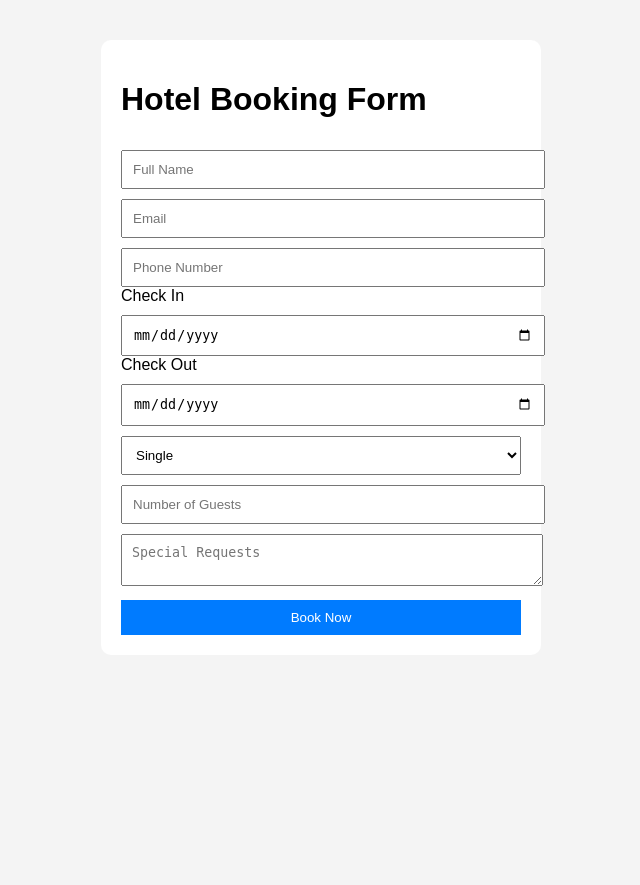
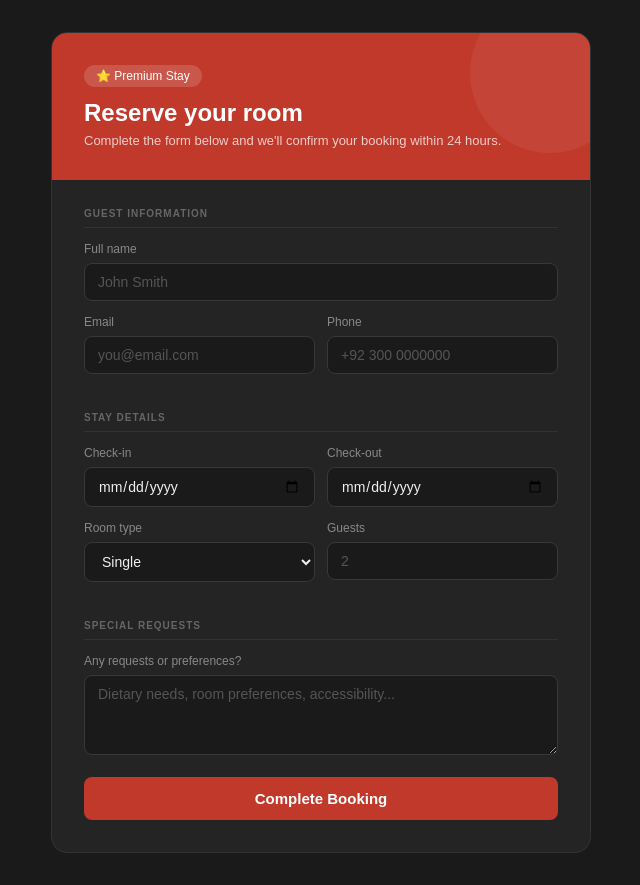
Before and after one commit to f2024408181-rgb/hotel-booking-project, a FastAPI app: page / in a window 1280 px wide. Shown: the whole page, without its empty margins (319-959 px from the left). Before the commit the page ends 635 px from the top, so only its background shows below. Run offline with FastAPI, Linux system fonts and the light colour scheme.

Commit message:
Redesigning

```diff
--- a/main.py
+++ b/main.py
@@ -22,8 +22,9 @@ async def home(request: Request):
     )
 
 
-@app.post("/book")
+@app.post("/book", response_class=HTMLResponse)
 async def book_hotel(
+    request: Request,
     full_name: str = Form(...),
     email: str = Form(...),
     phone: str = Form(...),
@@ -33,7 +34,6 @@ async def book_hotel(
     guests: Optional[int] = Form(None),
     requests: Optional[str] = Form(None)
 ):
-
     booking_data = {
         "full_name": full_name,
         "email": email,
@@ -47,6 +47,14 @@ async def book_hotel(
 
     booking_collection.insert_one(booking_data)
 
-    return {
-        "message": "Booking Submitted Successfully"
-    }
+    return templates.TemplateResponse(
+        request=request,
+        name="success.html",
+        context={
+            "full_name": full_name,
+            "room_type": room_type,
+            "check_in": check_in,
+            "check_out": check_out,
+            "guests": guests
+        }
+    )
--- a/static/style.css
+++ b/static/style.css
@@ -1,28 +1,234 @@
-body {
-    font-family: Arial;
-    background: #f4f4f4;
+* {
+    box-sizing: border-box;
+    margin: 0;
+    padding: 0;
 }
 
-.container {
-    width: 400px;
-    margin: auto;
-    margin-top: 40px;
-    background: white;
-    padding: 20px;
-    border-radius: 10px;
+body {
+    font-family: Arial, sans-serif;
+    background: #1a1a1a;
+    min-height: 100vh;
+    display: flex;
+    align-items: center;
+    justify-content: center;
+    padding: 2rem 1rem;
+}
+
+.card {
+    width: 100%;
+    max-width: 540px;
+    background: #242424;
+    border-radius: 16px;
+    overflow: hidden;
+    border: 1px solid #333;
+}
+
+.hero {
+    background: #C0392B;
+    padding: 2rem;
+    position: relative;
+    overflow: hidden;
+}
+
+.hero::before {
+    content: '';
+    position: absolute;
+    right: -40px;
+    top: -40px;
+    width: 160px;
+    height: 160px;
+    border-radius: 50%;
+    background: rgba(255, 255, 255, 0.06);
+}
+
+.hero-badge {
+    display: inline-block;
+    background: rgba(255, 255, 255, 0.15);
+    border-radius: 20px;
+    padding: 4px 12px;
+    font-size: 12px;
+    color: #fff;
+    margin-bottom: 12px;
+}
+
+.hero h1 {
+    font-size: 24px;
+    font-weight: 600;
+    color: #fff;
+    margin-bottom: 6px;
+}
+
+.hero p {
+    font-size: 13px;
+    color: rgba(255, 255, 255, 0.75);
+}
+
+.body {
+    padding: 1.75rem 2rem 2rem;
+}
+
+.section {
+    font-size: 10px;
+    font-weight: 600;
+    letter-spacing: 0.1em;
+    text-transform: uppercase;
+    color: #666;
+    margin-bottom: 14px;
+    margin-top: 1.5rem;
+    padding-bottom: 8px;
+    border-bottom: 1px solid #333;
+}
+
+.section:first-child {
+    margin-top: 0;
+}
+
+.row {
+    display: grid;
+    grid-template-columns: 1fr 1fr;
+    gap: 12px;
+}
+
+.field {
+    display: flex;
+    flex-direction: column;
+    gap: 7px;
+    margin-bottom: 14px;
+}
+
+.field label {
+    font-size: 12px;
+    font-weight: 500;
+    color: #888;
 }
 
 input,
 select,
-textarea,
-button {
+textarea {
     width: 100%;
-    padding: 10px;
-    margin-top: 10px;
+    padding: 10px 13px;
+    border: 1px solid #383838;
+    border-radius: 8px;
+    font-size: 14px;
+    background: #1a1a1a;
+    color: #f0f0f0;
+    font-family: Arial, sans-serif;
+    transition: border-color 0.15s, box-shadow 0.15s;
 }
 
-button {
-    background: #007bff;
-    color: white;
+input::placeholder,
+textarea::placeholder {
+    color: #555;
+}
+
+input:focus,
+select:focus,
+textarea:focus {
+    outline: none;
+    border-color: #C0392B;
+    box-shadow: 0 0 0 3px rgba(192, 57, 43, 0.18);
+}
+
+select option {
+    background: #1a1a1a;
+    color: #f0f0f0;
+}
+
+textarea {
+    resize: vertical;
+    min-height: 80px;
+}
+
+button[type="submit"] {
+    width: 100%;
+    padding: 13px;
+    background: #C0392B;
+    color: #fff;
     border: none;
+    border-radius: 8px;
+    font-size: 15px;
+    font-weight: 600;
+    cursor: pointer;
+    margin-top: 8px;
+    transition: background 0.15s;
 }
+
+button[type="submit"]:hover {
+    background: #a93226;
+}
+
+/* Success page */
+.success-ring {
+    width: 64px;
+    height: 64px;
+    border-radius: 50%;
+    border: 2px solid #C0392B;
+    display: flex;
+    align-items: center;
+    justify-content: center;
+    margin: 0.5rem auto 1.25rem;
+    font-size: 28px;
+    color: #C0392B;
+}
+
+.success-title {
+    font-size: 20px;
+    font-weight: 600;
+    color: #f0f0f0;
+    text-align: center;
+    margin-bottom: 8px;
+}
+
+.success-sub {
+    font-size: 14px;
+    color: #888;
+    text-align: center;
+    margin-bottom: 1.5rem;
+    line-height: 1.6;
+}
+
+.booking-ref {
+    background: #1a1a1a;
+    border: 1px solid #333;
+    border-radius: 10px;
+    padding: 1.25rem;
+}
+
+.ref-row {
+    display: flex;
+    justify-content: space-between;
+    padding: 8px 0;
+    border-bottom: 1px solid #2a2a2a;
+    font-size: 13px;
+}
+
+.ref-row:last-child {
+    border-bottom: none;
+}
+
+.ref-label {
+    color: #666;
+}
+
+.ref-value {
+    color: #f0f0f0;
+    font-weight: 500;
+}
+
+.back-btn {
+    display: block;
+    text-align: center;
+    margin-top: 1.25rem;
+    padding: 10px 24px;
+    border: 1px solid #444;
+    border-radius: 8px;
+    color: #aaa;
+    text-decoration: none;
+    font-size: 14px;
+    transition: border-color 0.15s, color 0.15s;
+}
+
+.back-btn:hover {
+    border-color: #C0392B;
+    color: #f0f0f0;
+}
--- a/templates/index.html
+++ b/templates/index.html
@@ -2,44 +2,69 @@
 <html>
 
 <head>
-    <title>Hotel Booking Form</title>
+    <title>Hotel Booking</title>
     <link rel="stylesheet" href="/static/style.css">
 </head>
 
 <body>
-
-    <div class="container">
-        <h1>Hotel Booking Form</h1>
-
+    <div class="card">
+        <div class="hero">
+            <div class="hero-badge">⭐ Premium Stay</div>
+            <h1>Reserve your room</h1>
+            <p>Complete the form below and we'll confirm your booking within 24 hours.</p>
+        </div>
+        <div class="body">
             <form action="/book" method="POST">
-
-            <input type="text" name="full_name" placeholder="Full Name" required>
-
-            <input type="email" name="email" placeholder="Email" required>
-
-            <input type="text" name="phone" placeholder="Phone Number" required>
-
-            <label>Check In</label>
+                <p class="section">Guest information</p>
+                <div class="field">
+                    <label>Full name</label>
+                    <input type="text" name="full_name" placeholder="John Smith" required>
+                </div>
+                <div class="row">
+                    <div class="field">
+                        <label>Email</label>
+                        <input type="email" name="email" placeholder="you@email.com" required>
+                    </div>
+                    <div class="field">
+                        <label>Phone</label>
+                        <input type="text" name="phone" placeholder="+92 300 0000000" required>
+                    </div>
+                </div>
+                <p class="section">Stay details</p>
+                <div class="row">
+                    <div class="field">
+                        <label>Check-in</label>
                         <input type="date" name="check_in" required>
-
-            <label>Check Out</label>
+                    </div>
+                    <div class="field">
+                        <label>Check-out</label>
                         <input type="date" name="check_out" required>
-
+                    </div>
+                </div>
+                <div class="row">
+                    <div class="field">
+                        <label>Room type</label>
                         <select name="room_type">
                             <option>Single</option>
                             <option>Double</option>
                             <option>Suite</option>
                         </select>
-
-            <input type="number" name="guests" placeholder="Number of Guests">
-
-            <textarea name="requests" placeholder="Special Requests" required></textarea>
-
-            <button type="submit">Book Now</button>
-
+                    </div>
+                    <div class="field">
+                        <label>Guests</label>
+                        <input type="number" name="guests" placeholder="2" min="1" max="10">
+                    </div>
+                </div>
+                <p class="section">Special requests</p>
+                <div class="field">
+                    <label>Any requests or preferences?</label>
+                    <textarea name="requests"
+                        placeholder="Dietary needs, room preferences, accessibility..."></textarea>
+                </div>
+                <button type="submit">Complete Booking</button>
             </form>
         </div>
-
+    </div>
 </body>
 
 </html>
```
Also changed, not shown: templates/success.html (added, +47 -0 lines). Lines whose indentation alone changed are shown as unchanged.
